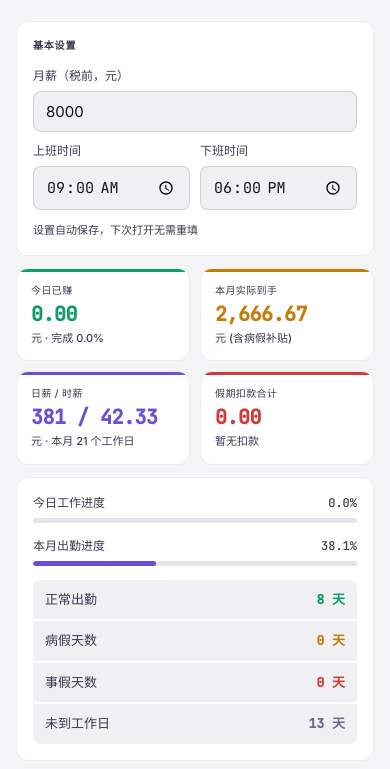
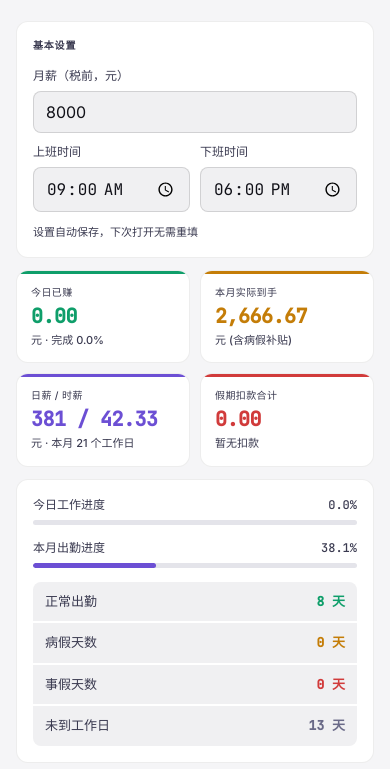
Before and after one commit to tikky-0918/paylist, a plain HTML site: page index.html in a window 390 px wide. Shown: the part 75-844 px from the top of the page. Drawn offline with Linux system fonts and the light colour scheme.

Commit message:
Add files via upload

```diff
--- a/index.html
+++ b/index.html
@@ -2,7 +2,7 @@
 <html lang="zh-CN">
 <head>
 <meta charset="UTF-8">
-<meta name="viewport" content="width=device-width, initial-scale=1.0, viewport-fit=cover">
+<meta name="viewport" content="width=device-width, initial-scale=1.0, viewport-fit=cover, user-scalable=no, maximum-scale=1.0">
 <title>薪资追踪器</title>
 
 <!-- PWA -->
@@ -127,11 +127,13 @@
   }
   .field input {
     width: 100%;
+    min-width: 0;
+    box-sizing: border-box;
     background: var(--bg3);
     border: 1px solid var(--border2);
     border-radius: var(--radius-sm);
     padding: 8px 12px;
-    font-size: 14px;
+    font-size: 16px;
     color: var(--text);
     font-family: 'Inter', sans-serif;
     outline: none;
@@ -139,6 +141,7 @@
   }
   .field input:focus { border-color: var(--green); background: #fff; }
   .field input[type="time"] { font-family: 'JetBrains Mono', monospace; }
+  .field { min-width: 0; }
 
   /* Stat cards row */
   .stats-row {
@@ -396,7 +399,7 @@
     /* Settings: 月薪占满一行，时间两列 */
     .settings-grid { grid-template-columns: 1fr 1fr; gap: 10px; }
     .settings-grid .field:first-child { grid-column: 1 / -1; }
-    .field input { font-size: 15px; padding: 10px 12px; }
+    .field input { font-size: 16px; padding: 10px 12px; }
 
     /* Stats: 2列 */
     .stats-row { grid-template-columns: 1fr 1fr; gap: 10px; margin-bottom: 12px; }
```
